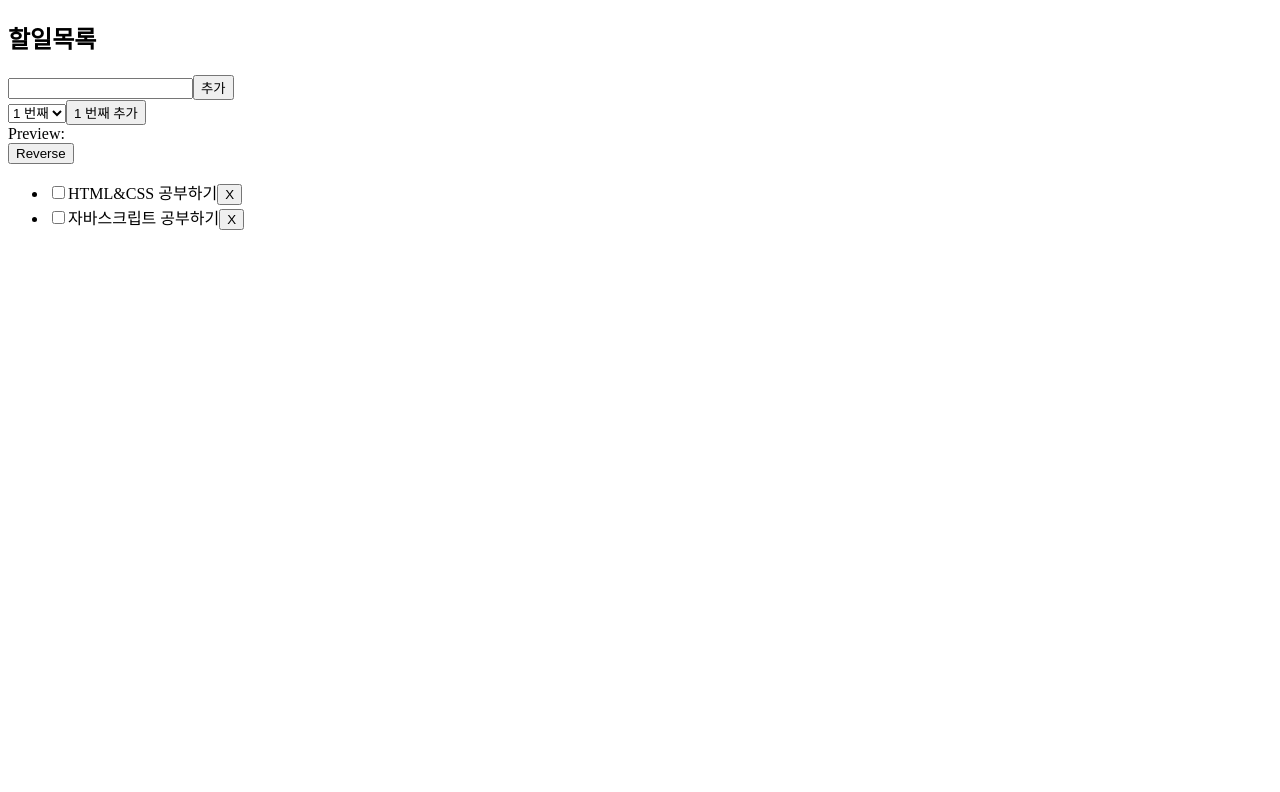
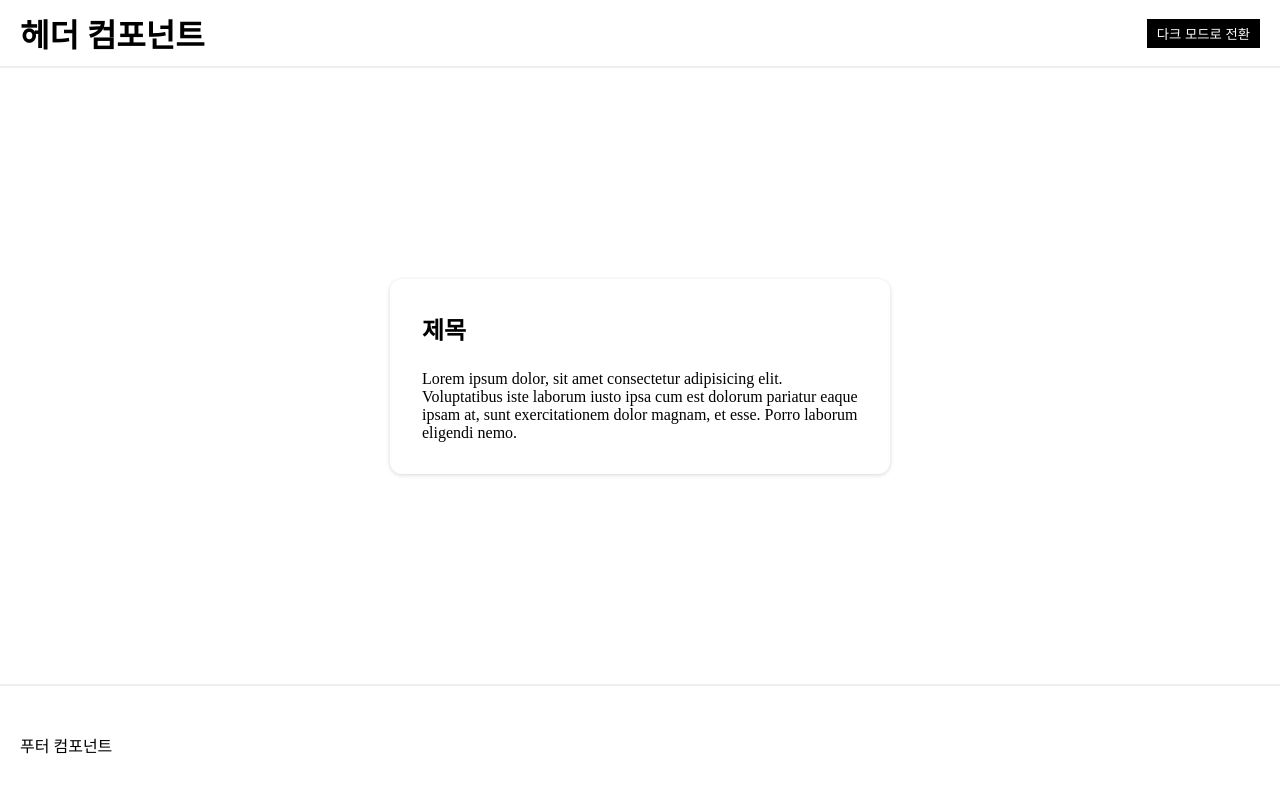
Before and after one commit to 2gyusung/learn-react, a React (Vite) app in the folder cra-react-app/learn-react/: page / in a window 1280 px wide. Shown: the top 792 px of the page. Built offline with nearby package versions, Linux system fonts and the light colour scheme.

Commit message:
use contextapi 상태공유 1

```diff
--- /dev/null
+++ b/cra-react-app/learn-react/src/AppTheme.css
@@ -0,0 +1,95 @@
+* {
+  padding: 0;
+  margin: 0;
+  box-sizing: border-box;
+}
+/* Dark Mode */
+.header--light, .card--light, .footer--light {
+  background-color: #ffffff;
+  color: #000000;
+}
+
+.header--dark, .card--dark, .footer--dark {
+  background-color: #333333;
+  color: #ffffff;
+}
+
+/* Header CSS */
+.header {
+  display: flex;
+  justify-content: space-between;
+  align-items: center;
+  padding: 10px 20px;
+  transition: background-color 0.3s, color 0.3s;
+  border-bottom: 2px solid #eee;
+  min-height: 64px;
+}
+
+.header__button {
+  padding: 5px 10px;
+  border: none;
+  cursor: pointer;
+  transition: background-color 0.3s, color 0.3s;
+}
+
+.header--light .header__button {
+  background-color: #000000;
+  color: #ffffff;
+}
+
+.header--dark .header__button {
+  background-color: #ffffff;
+  color: #000000;
+}
+
+/* Card */
+.card {
+  padding: 2rem;
+  border-radius: 12px;
+  box-shadow: rgba(0, 0, 0, 0.16) 0px 1px 4px;
+  width: 500px;
+}
+.card__header {
+  font-size: 1.5rem;
+  font-weight: 600;
+  width: 460px;
+}
+.card__body {
+  padding-top: 1.5rem;
+}
+
+/* Main */
+main {
+  height: calc(100vh - 64px - 120px);
+  display: flex;
+  justify-content: center;
+  align-items: center;
+}
+
+/* Footer */
+.footer {
+  display: flex;
+  justify-content: space-between;
+  align-items: center;
+  padding: 10px 20px;
+  transition: background-color 0.3s, color 0.3s;
+  min-height: 120px;
+  border-top: 2px solid #eee;
+}
+
+.footer__button {
+  padding: 5px 10px;
+  border: none;
+  cursor: pointer;
+  transition: background-color 0.3s, color 0.3s;
+}
+
+.footer--light .footer__button {
+  background-color: #000000;
+  color: #ffffff;
+}
+
+.footer--dark .footer__button {
+  background-color: #ffffff;
+  color: #000000;
+}
--- /dev/null
+++ b/cra-react-app/learn-react/src/AppTheme.jsx
@@ -0,0 +1,21 @@
+import './AppTheme.css';
+import HeaderTheme from './components/theme/Header.jsx';
+import MainTheme from './components/theme/Main.jsx'
+import FooterTheme from './components/theme/Footer.jsx'
+
+import { DarkModeContext } from './context/DarkModeContext.jsx';
+import { useState } from 'react';
+function AppTheme(props) {
+
+  const [darkMode, setDarkMode] = useState(false);
+  const toggleDarkMode = () => setDarkMode(!darkMode);
+  return (
+    <DarkModeContext.Provider value={{ darkMode, toggleDarkMode }}>
+      <HeaderTheme />
+      <MainTheme />
+      <FooterTheme />
+    </DarkModeContext.Provider>
+  );
+}
+
+export default AppTheme;
--- a/cra-react-app/learn-react/src/components/Card.jsx
+++ b/cra-react-app/learn-react/src/components/Card.jsx
@@ -1,6 +1,10 @@
+import { useContext } from "react"
+import { DarkModeContext } from "../context/DarkModeContext";
+
 export default function Card({ title, children }) {
+  const { darkMode } = useContext(DarkModeContext);
   return (
-    <div className="card">
+    <div className={`card ${darkMode ? 'card--dark' : 'card--light'}`}>
       <div className="card__header">{title}</div>
       <div className="card__body">
         {children}
--- /dev/null
+++ b/cra-react-app/learn-react/src/components/theme/Footer.jsx
@@ -0,0 +1,12 @@
+import { useContext } from "react";
+import { DarkModeContext } from "../../context/DarkModeContext";
+
+export default function Footer() {
+
+  const { darkMode } = useContext(DarkModeContext);
+  return (
+    <footer className={`footer ${darkMode ? 'footer--dark' : 'footer--light'}`}>
+      <p className="footer__text">푸터 컴포넌트</p>
+    </footer>
+  );
+};
--- /dev/null
+++ b/cra-react-app/learn-react/src/components/theme/Header.jsx
@@ -0,0 +1,15 @@
+import { useContext } from "react";
+import { DarkModeContext } from "../../context/DarkModeContext";
+
+export default function Header() {
+
+  const { darkMode, toggleDarkMode } = useContext(DarkModeContext);
+  return (
+    <header className={`header ${darkMode ? 'header--dark' : 'header--light'}`}>
+      <h1 className="header__title">헤더 컴포넌트</h1>
+      <button className="header__button" onClick={toggleDarkMode}>
+        {darkMode ? '라이트 모드로 전환' : '다크 모드로 전환'}
+      </button>
+    </header>
+  );
+};
--- /dev/null
+++ b/cra-react-app/learn-react/src/components/theme/Main.jsx
@@ -0,0 +1,10 @@
+import Card from '../Card';
+export default function Main() {
+  return (
+    <main>
+      <Card title="제목">
+        Lorem ipsum dolor, sit amet consectetur adipisicing elit. Voluptatibus iste laborum iusto ipsa cum est dolorum pariatur eaque ipsam at, sunt exercitationem dolor magnam, et esse. Porro laborum eligendi nemo.
+      </Card>
+    </main>
+  );
+}
--- /dev/null
+++ b/cra-react-app/learn-react/src/context/DarkModeContext.jsx
@@ -0,0 +1,3 @@
+import { createContext } from "react";
+
+export const DarkModeContext = createContext(false); // 초기값
```
Also changed, not shown: cra-react-app/learn-react/src/main.jsx (+3 -5 lines).
